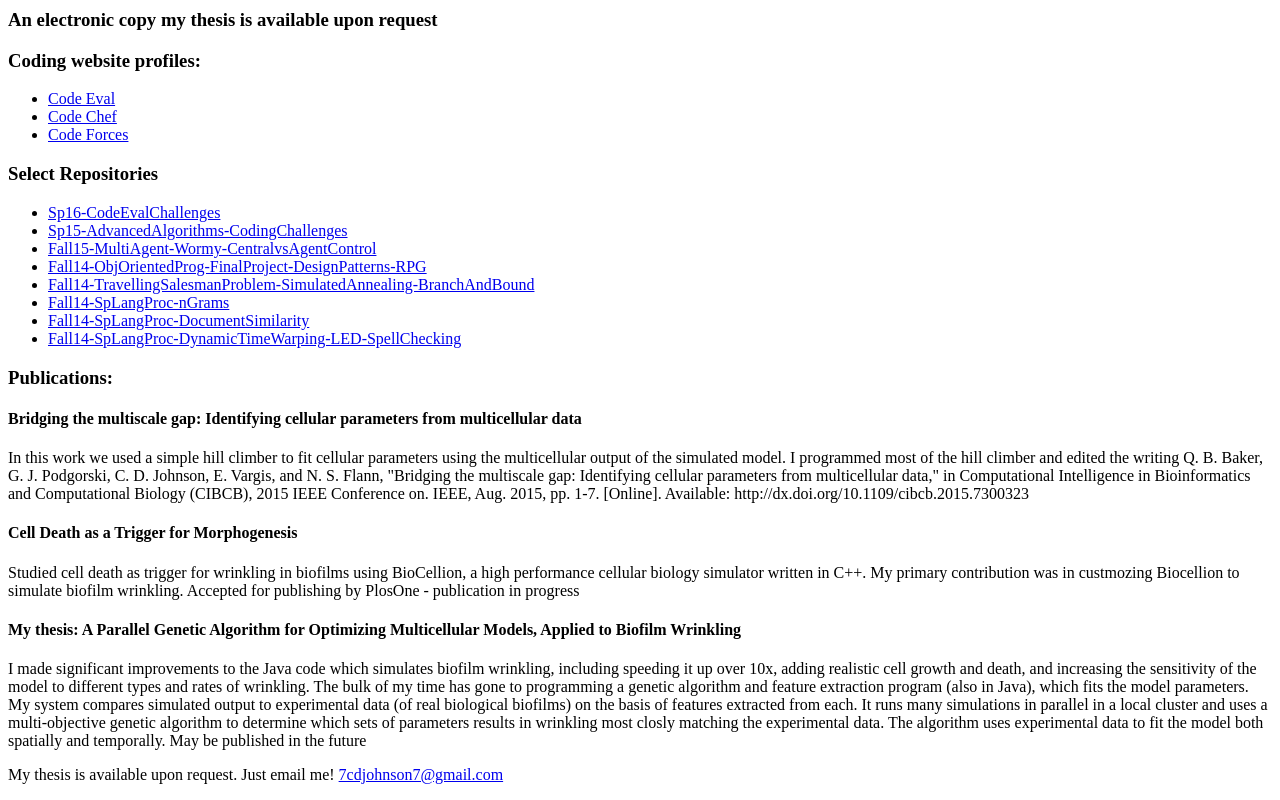
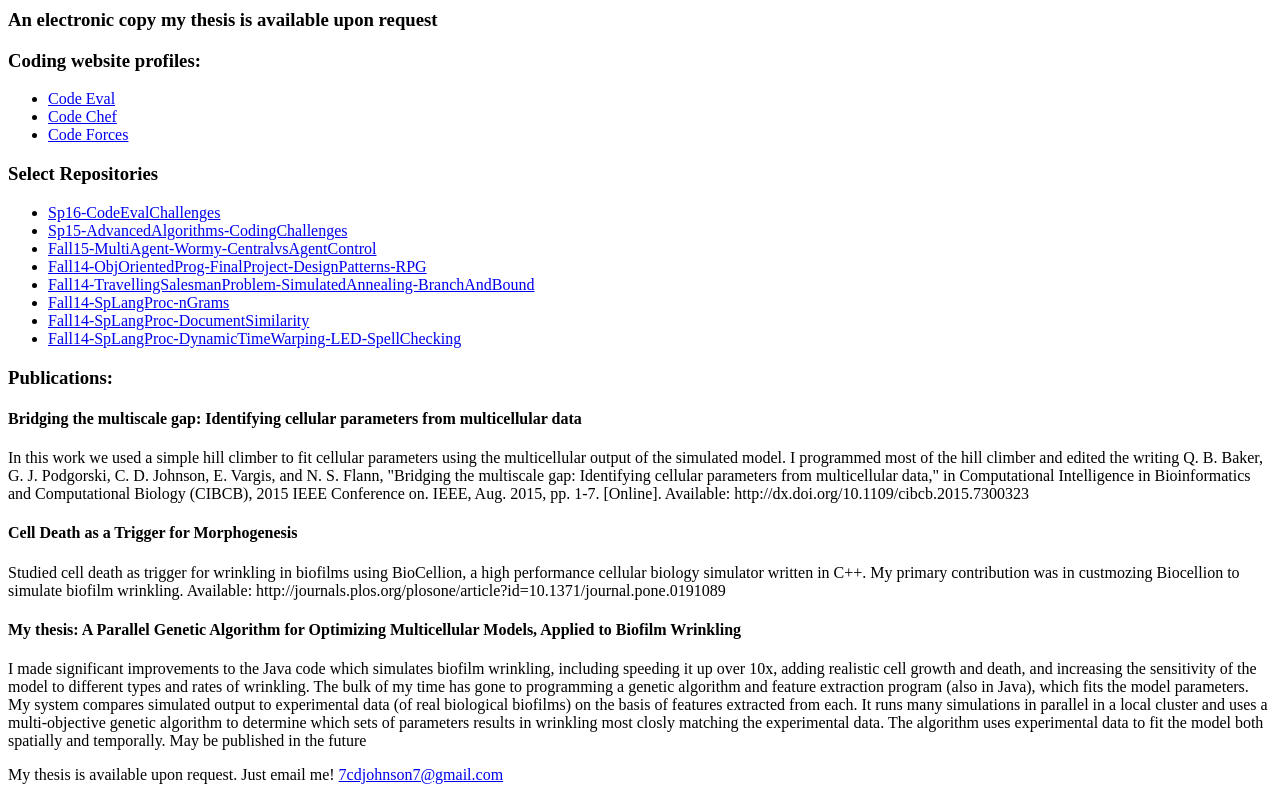
Before and after one commit to rehpotsirhc/rehpotsirhc.github.io, a plain HTML site: page index.html in a window 1280 px wide. Shown: the part 782-1582 px from the top of the page. Drawn offline with Linux system fonts and the light colour scheme.

Commit message:
Cell death as trigger for... link to index.html

```diff
--- a/index.html
+++ b/index.html
@@ -96,7 +96,7 @@ Q. B. Baker, G. J. Podgorski, C. D. Johnson, E. Vargis, and N. S. Flann, "Bridgi
 <h4>Cell Death as a Trigger for Morphogenesis</h4>
 <p>
 Studied cell death as trigger for wrinkling in biofilms using BioCellion, a high performance cellular biology simulator written in C++. My primary contribution was in custmozing Biocellion to simulate biofilm wrinkling.
-Accepted for publishing by PlosOne - publication in progress
+Available: http://journals.plos.org/plosone/article?id=10.1371/journal.pone.0191089
 </p>
 
 <h4>My thesis: A Parallel Genetic Algorithm for Optimizing Multicellular Models, Applied to Biofilm Wrinkling</h4>
```
